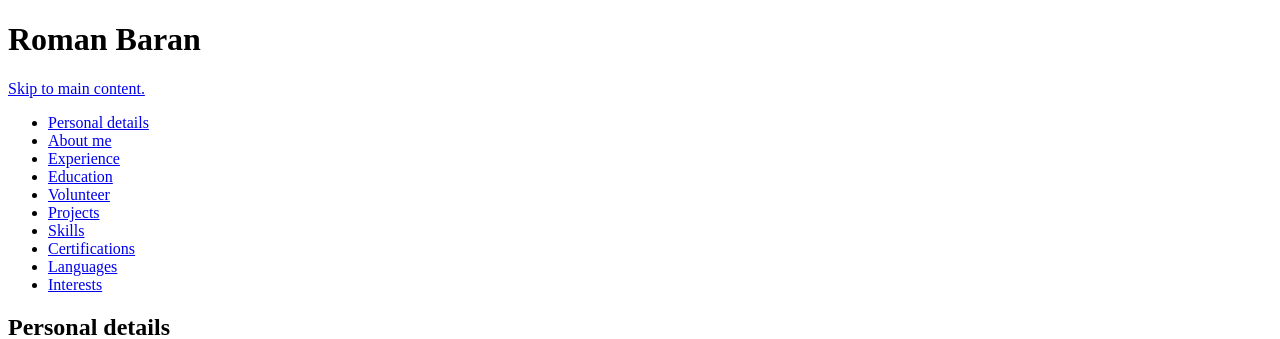
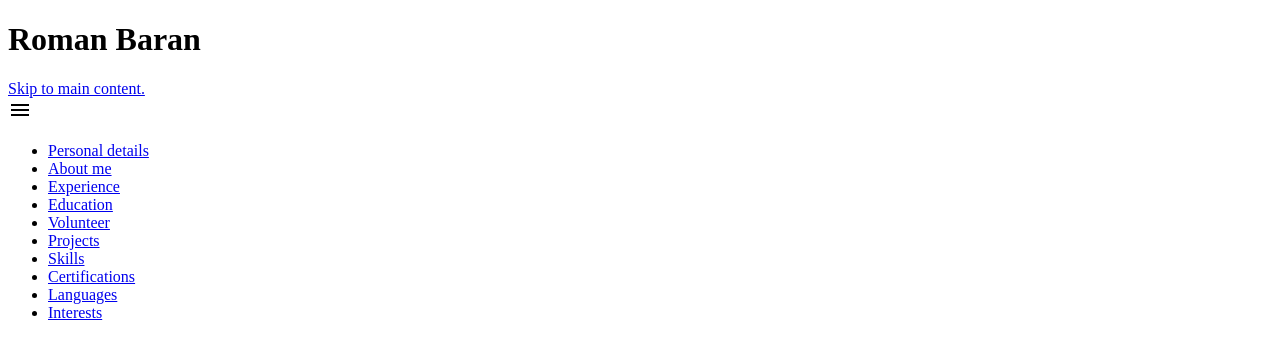
Before and after one commit to RomanB96/CurriculumVitae, a plain HTML site: page index.html in a window 1280 px wide. Shown: the top 339 px of the page. Drawn offline with Linux system fonts and the light colour scheme.

Commit message:
Added first SVG
Still need the fallback for IE8

```diff
--- a/index.html
+++ b/index.html
@@ -45,6 +45,10 @@
     <a href="#main">Skip to main content.</a>
 
     <nav id="nav">
+        <svg fill="#000000" height="24" viewBox="0 0 24 24" width="24" xmlns="http://www.w3.org/2000/svg">
+            <path d="M0 0h24v24H0z" fill="none"/>
+            <path d="M3 18h18v-2H3v2zm0-5h18v-2H3v2zm0-7v2h18V6H3z"/>
+        </svg>
         <ul>
             <li><a href="#personalDetails">Personal details</a></li>
             <li><a href="#aboutMe">About me</a></li>
```
